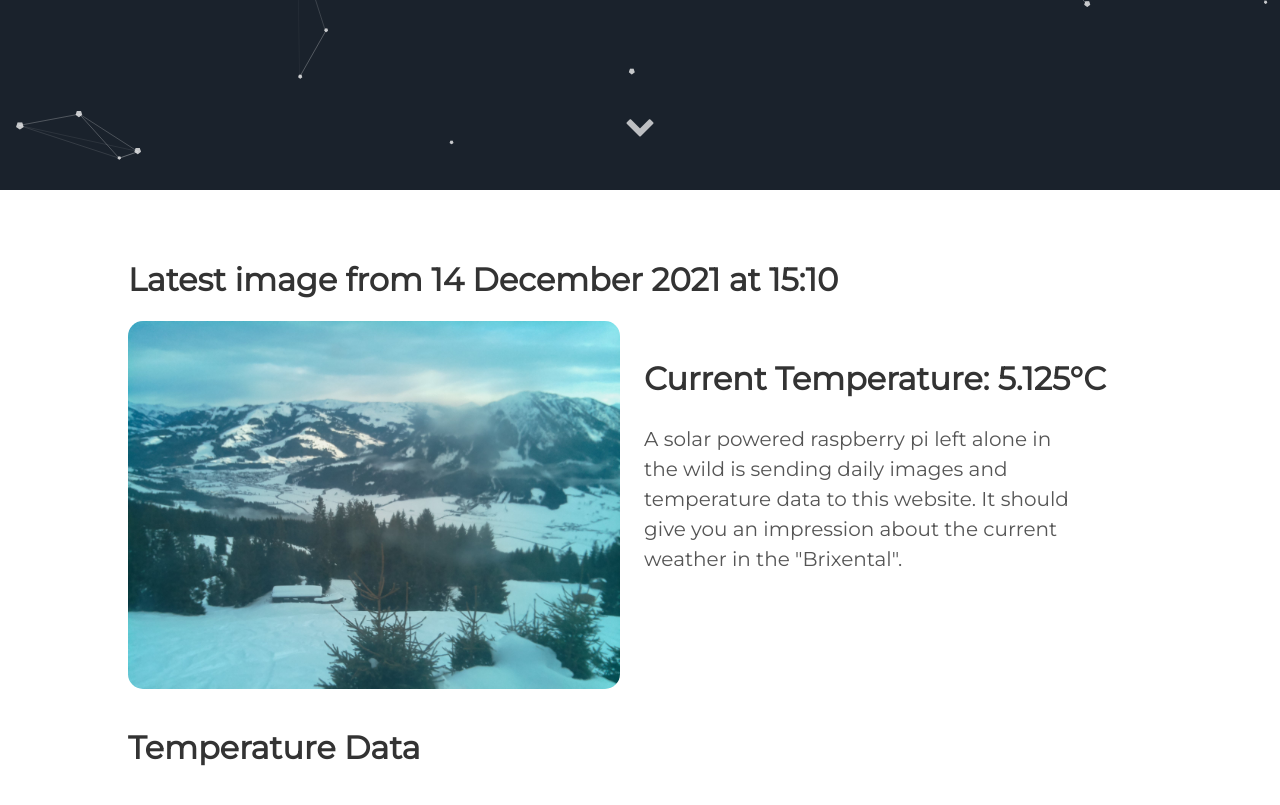
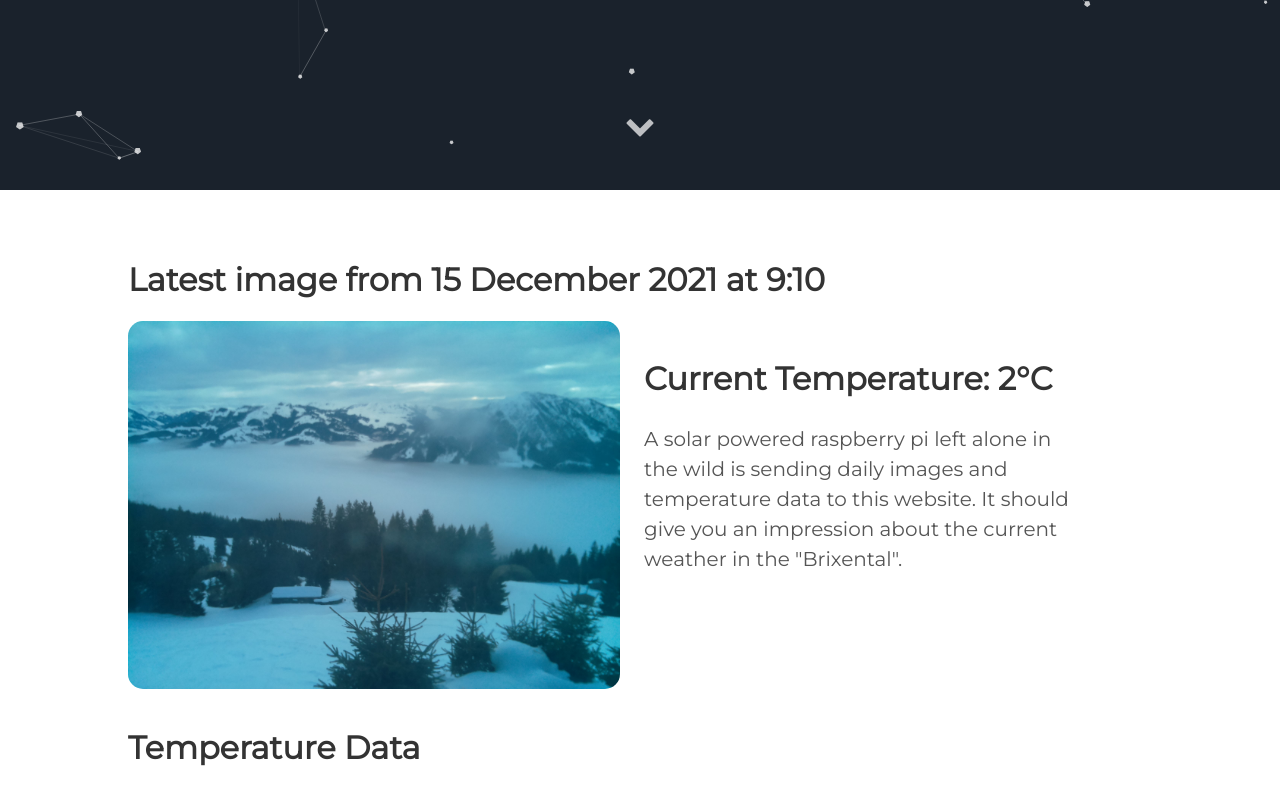
Before and after one commit to vektorious/vektorious.github.io, a Jekyll site: the page built from resources/huette.md, in a window 1280 px wide and 900 px high, scrolled down 710 px. Shown: the top 805 px of the window. Built offline with Jekyll 4.4.1, drawn with Linux system fonts in a browser that asks for light colours.

Commit message:
I'm a bot beep boop

```diff
--- a/resources/huette.md
+++ b/resources/huette.md
@@ -6,13 +6,13 @@ image: '/assets/img/'
 description: 'Live image from the Austrian alps'
 twitter_text: ' '
 ---
-## Latest image from 14 December 2021 at 15:10
+## Latest image from 15 December 2021 at  9:10
 <div class="huette">
   <div class="huette-image">
     <img src="{{ "/assets/img/huette.jpg" | prepend: site.baseurl }}">
   </div>
   <div class="huette-text">
-        <h2>Current Temperature: 5.125°C</h2>
+        <h2>Current Temperature: 2°C</h2>
         <p>A solar powered raspberry pi left alone in the wild is sending daily images and temperature data to this website. It should give you an impression about the current weather in the "Brixental".</p>
 
   </div>
```
Also changed, not shown: rpi-script/2021-12-15_090923.txt (renamed from rpi-script/2021-12-14_150922.txt, +5 -5 lines), rpi-script/huette.md (+2 -2 lines), assets/img/huette.jpg, assets/img/temp_plot.png, rpi-script/temp_plot.png, 1 other file.
